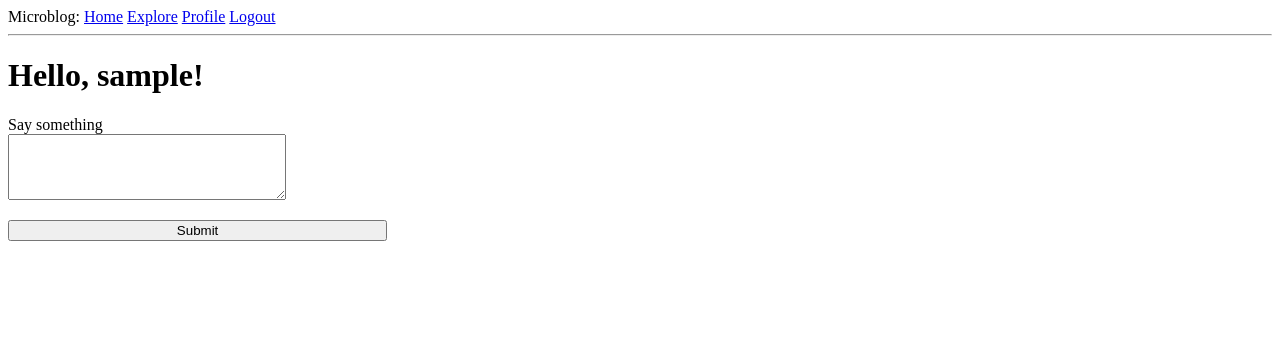
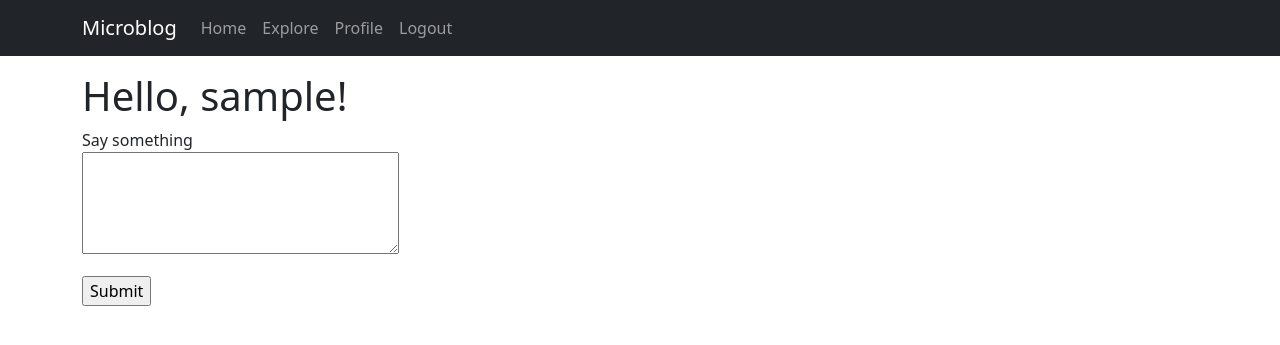
Before and after one commit to CodeShibaGo/m3-week-07-jayredk, a Flask app: page / in a window 1280 px wide. Shown: the top 345 px of the page. Run offline with Flask 3, Linux system fonts and the light colour scheme; the visitor is signed in with stand-in values (Sample User, id 1); data comes from the database, SQL or seed files in the repository; data that the repository does not hold is empty; some libraries are stand-ins or nearby versions.

Commit message:
style: style base template with Bootstrap

```diff
--- a/microblog/app/templates/base.html
+++ b/microblog/app/templates/base.html
@@ -6,47 +6,59 @@
       {% else %}
       <title>Welcome to Microblog</title>
       {% endif %}
-
-      <style>
-        form {
-          width: 30%;
-        }
-        input {
-          display: inline-block;
-          width: 100%;
-        }
-        input[id='remember'] {
-          width: auto;
-        }
-        .mb-2 {
-          margin-bottom: 0.5rem;
-        }
-        .mb-3 {
-          margin-bottom: 1rem;
-        }
-      </style>
+      <link
+        href="https://cdn.jsdelivr.net/npm/bootstrap@5.3.2/dist/css/bootstrap.min.css"
+        rel="stylesheet"
+        integrity="sha384-T3c6CoIi6uLrA9TneNEoa7RxnatzjcDSCmG1MXxSR1GAsXEV/Dwwykc2MPK8M2HN"
+        crossorigin="anonymous">
     </head>
     <body>
-        <div>Microblog:
-          <a href="{{ url_for('index') }}">Home</a>
-          <a href="{{ url_for('explore') }}">Explore</a>
-          {% if current_user.is_anonymous %}
-          <a href="{{ url_for('login') }}">Login</a>
-          {% else %}
-          <a href="{{ url_for('user', username=current_user.username )}}">Profile</a>
-          <a href="{{ url_for('logout') }}">Logout</a>
-          {% endif %}
+      <nav class="navbar navbar-expand-lg bg-dark" data-bs-theme="dark">
+        <div class="container">
+          <a class="navbar-brand" href="{{ url_for('index') }}">Microblog</a>
+          <button class="navbar-toggler" type="button" data-bs-toggle="collapse" data-bs-target="#navbarText" aria-controls="navbarText" aria-expanded="false" aria-label="Toggle navigation">
+            <span class="navbar-toggler-icon"></span>
+          </button>
+
+          <div id="navbarText" class="collapse navbar-collapse">
+            <ul class="navbar-nav">
+              <li class="nav-item">
+                <a class="nav-link" href="{{ url_for('index') }}">Home</a>
+              </li>
+              <li class="nav-item">
+                <a class="nav-link" href="{{ url_for('explore') }}">Explore</a>
+              </li>
+              {% if current_user.is_anonymous %}
+              <li class="nav-item">
+                <a class="nav-link" href="{{ url_for('login') }}">Login</a>
+              </li>
+              {% else %}
+              <li class="nav-item">
+                <a class="nav-link" href="{{ url_for('user', username=current_user.username )}}">Profile</a>
+              </li>
+              <li class="nav-item">
+                <a class="nav-link" href="{{ url_for('logout') }}">Logout</a>
+              </li>
+              {% endif %}
+            </ul>
+          </div>
         </div>
-        <hr>
+      </nav>
+
+      <div class="container mt-3">
         {% with messages = get_flashed_messages() %}
         {% if messages %}
-        <ul>
-            {% for message in messages %}
-            <li>{{ message }}</li>
-            {% endfor %}
-        </ul>
+          {% for message in messages %}
+          <div class="alert alert-info" role="alert">{{ message }}</div>
+          {% endfor %}
         {% endif %}
         {% endwith %}
         {% block content %}{% endblock %}
+      </div>
+      <script
+        src="https://cdn.jsdelivr.net/npm/bootstrap@5.3.2/dist/js/bootstrap.bundle.min.js"
+        integrity="sha384-C6RzsynM9kWDrMNeT87bh95OGNyZPhcTNXj1NW7RuBCsyN/o0jlpcV8Qyq46cDfL"
+        crossorigin="anonymous">
+      </script>
     </body>
 </html>
```
